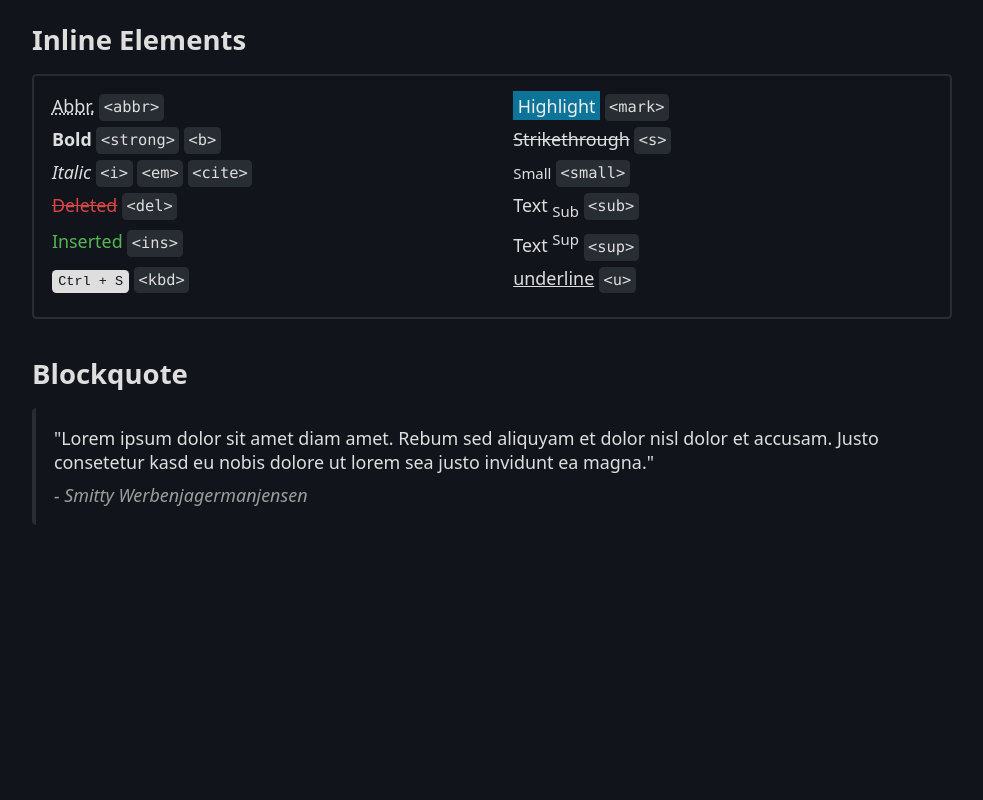
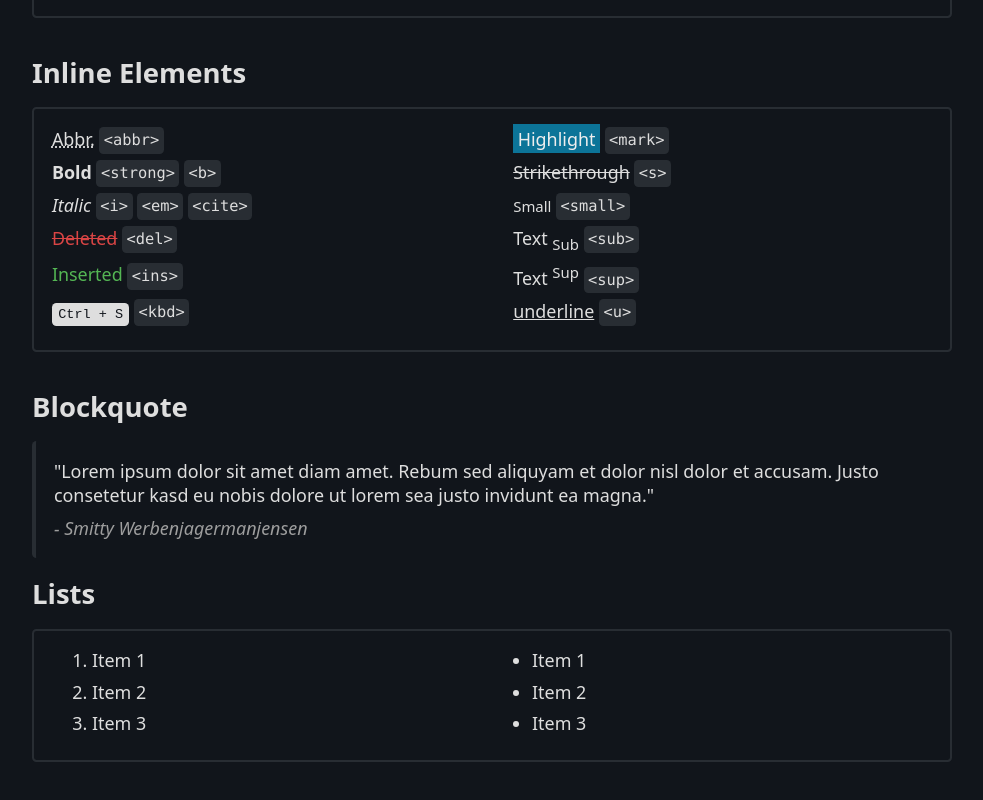
Before and after one commit to Sammy-T/spout, a Svelte app: page / in a window 1280 px wide. Shown: the part 998-1798 px from the top of the page, without its empty margins (148-1131 px from the left). Before the commit the page ends 1558 px from the top, so only its background shows below. Built offline with nearby package versions, Linux system fonts and the light colour scheme.

Commit message:
Add lists

```diff
--- a/src/App.svelte
+++ b/src/App.svelte
@@ -1,7 +1,7 @@
 <main>
     <h1>bricks</h1>
 
-    <hr>
+    <hr/>
 
     <h2>Typography</h2>
     <section>
@@ -19,6 +19,7 @@
             Amet nostrud tempor facer odio nonummy congue sit voluptua tempor sit amet kasd et labore labore. At ipsum dolor dolore eos et dolor
             duo sed magna adipiscing amet erat. Ullamcorper iusto eum commodo diam amet dolore sadipscing illum at aliquyam consequat et. Lorem est
             dolor dolore dolore facilisis dolore eirmod dolor sit facilisis lorem elitr stet ullamcorper accusam aliquyam ipsum tation.</p>
+        <p>Lorem ipsum dolor <a href="/">sit amet</a>.</p>
     </section>
 
     <h2>Heading Group</h2>
@@ -92,6 +93,21 @@
             <cite>- Smitty Werbenjagermanjensen</cite>
         </footer>
     </blockquote>
+
+    <h2>Lists</h2>
+    <section id="lists">
+        <ol>
+            <li>Item 1</li>
+            <li>Item 2</li>
+            <li>Item 3</li>
+        </ol>
+
+        <ul>
+            <li>Item 1</li>
+            <li>Item 2</li>
+            <li>Item 3</li>
+        </ul>
+    </section>
 </main>
 
 <style>
@@ -108,7 +124,7 @@
         border: 2px solid var(--code-bg);
     }
 
-    #inlines {
+    #inlines, #lists {
         display: grid;
         grid-template-columns: repeat(2, auto);
     }
--- a/src/app.css
+++ b/src/app.css
@@ -135,3 +135,7 @@ blockquote {
 cite {
   color: oklch(from var(--text) calc(l * 0.7) c h);
 }
+
+li {
+  margin-bottom: 0.4rem;
+}
```
